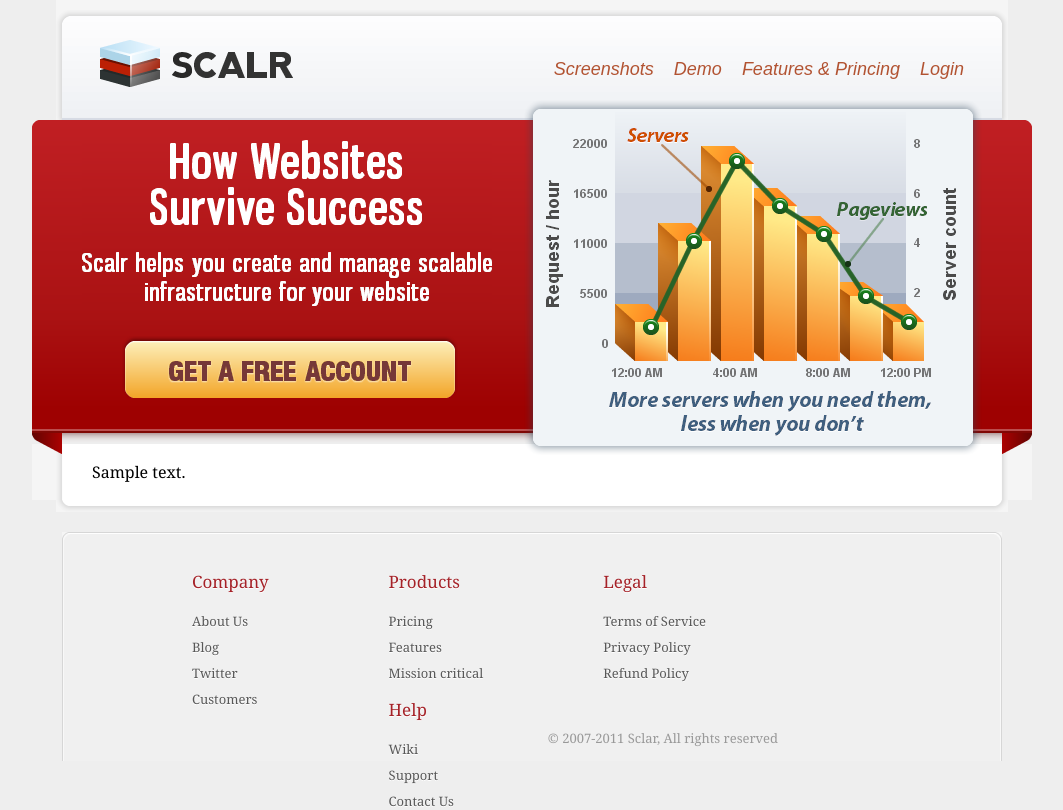
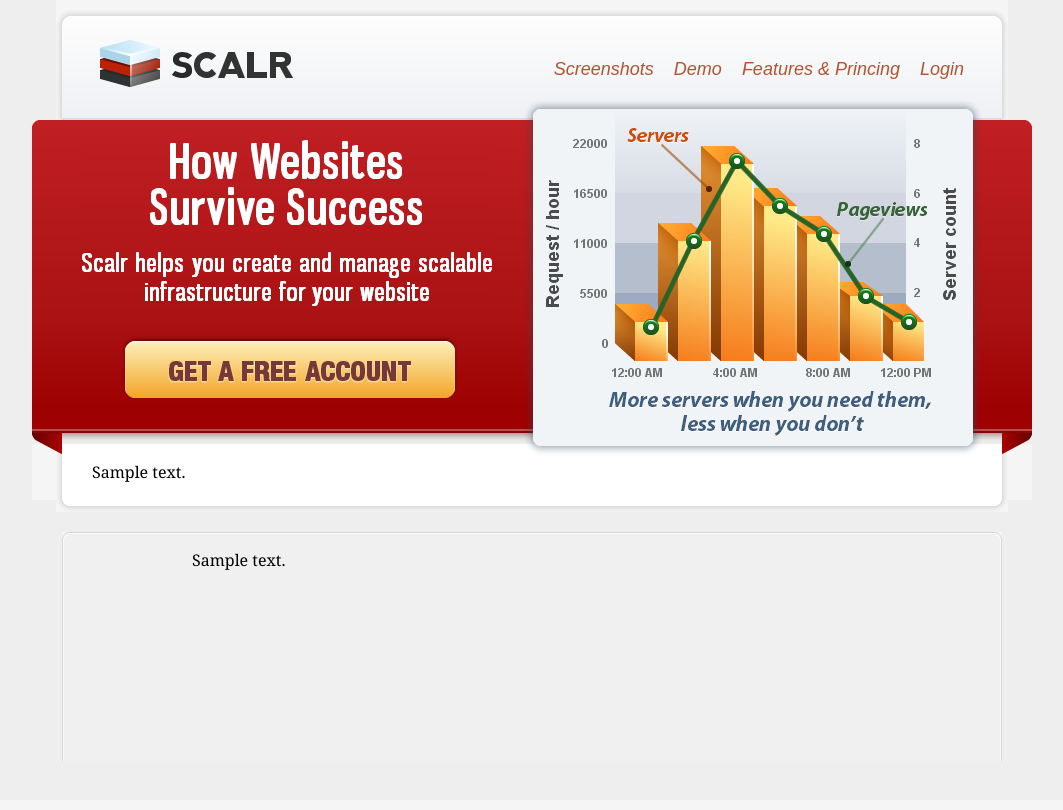
Before and after one commit to qpleple/wordpress-theme-scalr-website, a WordPress theme: template home.php in a window 1280 px wide. Shown: the whole page, without its empty margins (108-1171 px from the left). After the commit the page ends 761 px from the top, so only its background shows below. Run offline with PHP 8.4 and a stand-in for WordPress, Linux system fonts and the light colour scheme; the site name, menu and one post (Sample post) are stand-ins, and other content is empty.

Commit message:
moved footer content into web ui

```diff
--- a/footer.php
+++ b/footer.php
@@ -2,42 +2,13 @@
         <div id="footer-left"></div>
         <div id="footer-right"></div>
         <div id="footer-content">
-            <div id="footer-columns">
-                <div class="footer-column">
-                    <div class="footer-column-title">Company</div>
-                    <ul>
-                        <li><a href="#">About Us</a></li>
-                        <li><a href="#">Blog</a></li>
-                        <li><a href="#">Twitter</a></li>
-                        <li><a href="#">Customers</a></li>
-                    </ul>
-                </div>
-                <div class="footer-column">
-                    <div class="footer-column-title">Products</div>
-                    <ul>
-                        <li><a href="#">Pricing</a></li>
-                        <li><a href="#">Features</a></li>
-                        <li><a href="#">Mission critical</a></li>
-                    </ul>
-                </div>
-                <div class="footer-column">
-                    <div class="footer-column-title">Legal</div>
-                    <ul>
-                        <li><a href="#">Terms of Service</a></li>
-                        <li><a href="#">Privacy Policy</a></li>
-                        <li><a href="#">Refund Policy</a></li>
-                    </ul>
-                </div>
-                <div class="footer-column">
-                    <div class="footer-column-title">Help</div>
-                    <ul>
-                        <li><a href="#">Wiki</a></li>
-                        <li><a href="#">Support</a></li>
-                        <li><a href="#">Contact Us</a></li>
-                    </ul>
-                </div>
-            </div>
-            <div id="footer-bottom-note">© 2007-2011 Sclar, All rights reserved</div>
+            <?php $query = new WP_Query("name=footer"); ?>
+
+            <?php while ($query->have_posts()) : $query->the_post(); ?>
+            	<?php the_content(); ?>
+            <?php endwhile; ?>
+
+            <?php wp_reset_postdata(); // Reset Post Data ?>
         </div>
     </div>
 
```
